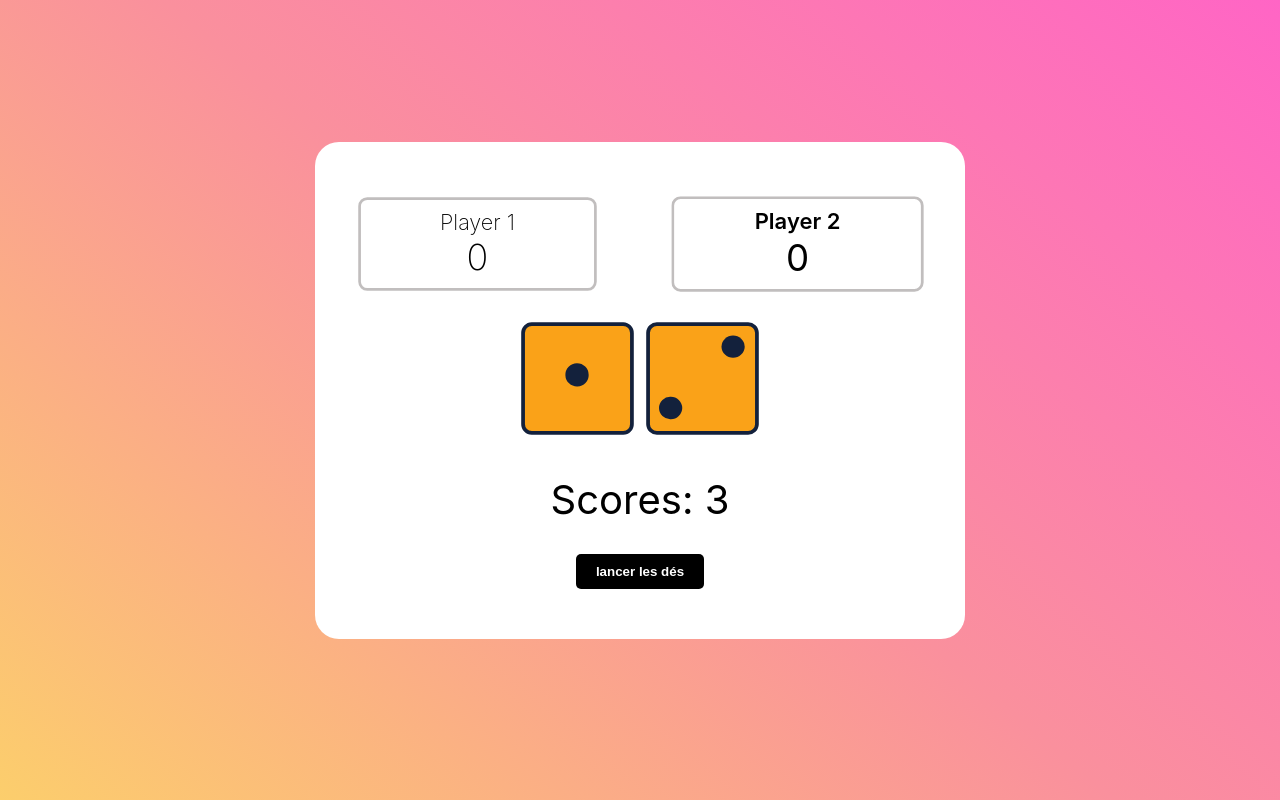
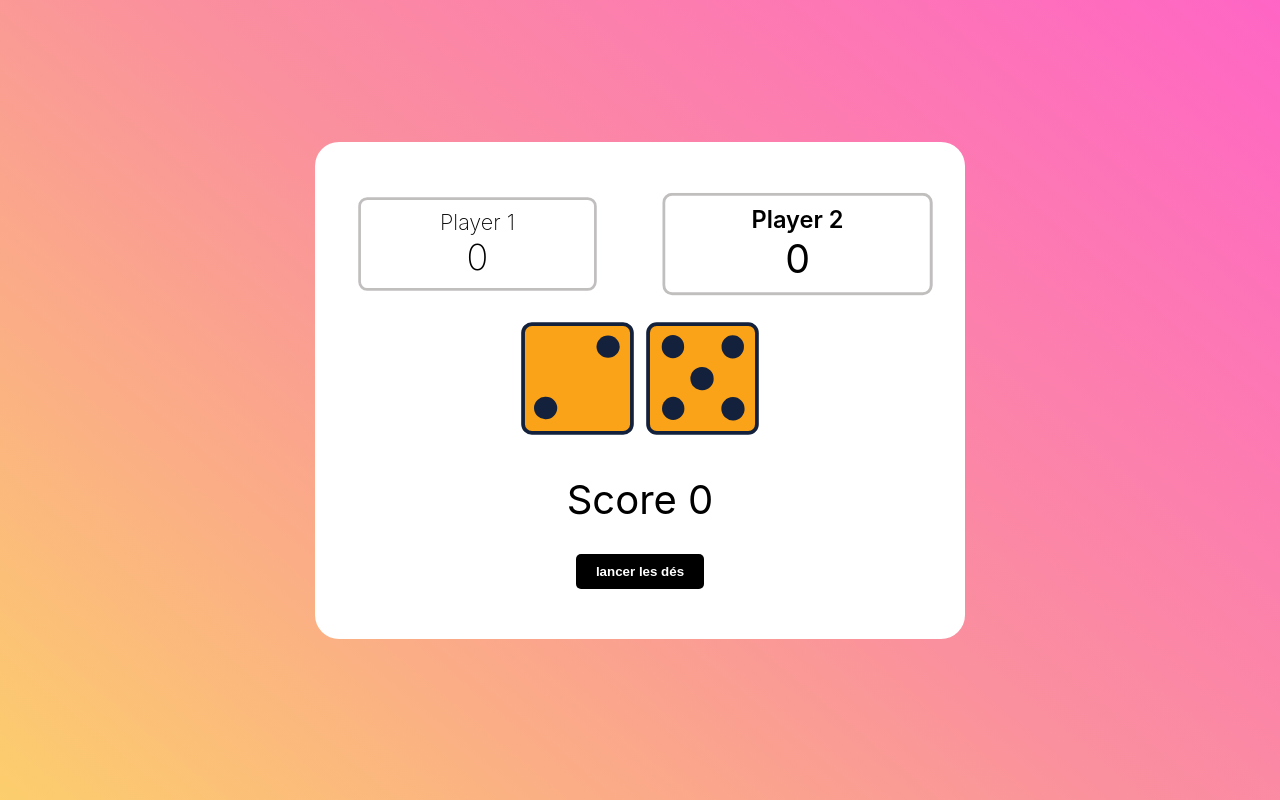
Before and after one commit to nileshparwan/my-dice-game, a React (Create React App) app: page / in a window 1280 px wide. Built offline with nearby package versions, Linux system fonts and the light colour scheme.

Commit message:
[component][hooks] refactor

```diff
--- a/src/components/Dice/Dice.tsx
+++ b/src/components/Dice/Dice.tsx
@@ -1,22 +1,26 @@
-import React, { KeyboardEventHandler, MouseEventHandler, useRef } from 'react';
+import React, { KeyboardEventHandler, MouseEventHandler } from 'react';
 import DiceImages from '../DiceImages/DiceImages';
 import useDice from '../../hooks/useDice';
 import { randomNumber, randomPlayer } from '../../utils/helpers';
 import './Dice.css';
 
 const Dice: React.FunctionComponent = () => {
-    const diceSides: number = 2;
-    const players: Array<number> = [1, 2];
+    const totalDice: number = 6;
+    const listOfPlayers: Array<number> = [1, 2];
+    const totalNuberOfPlayers = listOfPlayers.length;
+    const loaderDelay = 3000;
+    const maxDiceRolls = 2;
     const {
         diceResults,
         currentPlayer,
         hasWinner,
         scores,
         loader,
+        gameStarted,
         setScores,
         setState,
         setLoader
-    } = useDice(diceSides, players.length, 3000);
+    } = useDice(totalDice, totalNuberOfPlayers, loaderDelay, maxDiceRolls);
 
     const totalScore = diceResults[0] + diceResults[1];
 
@@ -40,6 +44,7 @@ const Dice: React.FunctionComponent = () => {
 
         setState(prev => ({
             ...prev,
+            gameStarted: true,
             diceResults: [dice1, dice2],
             currentPlayer: nextPlayer,
             count: prev.count + 1
@@ -71,17 +76,18 @@ const Dice: React.FunctionComponent = () => {
                 playerIndex = index;
             }
         })
-        const winner = players[playerIndex]
+        const winner = listOfPlayers[playerIndex]
         return winner;
     }
 
     const resetGame = (): void => {
         setScores([0, 0]);
         setState({
-            diceResults: [randomNumber(diceSides), randomNumber(diceSides)],
-            currentPlayer: randomPlayer(players.length),
+            diceResults: [randomNumber(totalDice), randomNumber(totalDice)],
+            currentPlayer: randomPlayer(listOfPlayers.length),
             hasWinner: false,
-            count: 0
+            count: 0,
+            gameStarted: false
         })
     }
 
@@ -90,13 +96,16 @@ const Dice: React.FunctionComponent = () => {
             <div className="diceGame--container">
                 <div className='playersContainer'>
                     {
-                        players.map((player: number, index: number) => {
+                        listOfPlayers.map((player: number, index: number) => {
                             return (
                                 <section
                                     key={player}
                                     className={[
                                         "player",
-                                        currentPlayer === player ? 'active active--animation' : ''
+                                        currentPlayer === player ?
+                                            !loader ? `active ${!hasWinner ? 'active--animation' : ''}` :
+                                                "" :
+                                            ''
                                     ].join(' ')}
                                 >
                                     <h2>Player {player}</h2>
@@ -110,15 +119,19 @@ const Dice: React.FunctionComponent = () => {
                 <div className="imageContainer" aria-hidden="true">
                     {
                         Array.from({ length: 2 }, (_, index) => (
-                            <DiceImages className={[ "diceImage", loader ? index === 0 ? "rotateClockwise--annimation" : "rotateAntiClockwise--animation" : ""].join(" ")} digit={diceResults[index]} />
+                            <DiceImages
+                            className={[ "diceImage", loader ? index === 0 ? "rotateClockwise--annimation" : "rotateAntiClockwise--animation" : ""].join(" ")}
+                            digit={diceResults[index]}
+                            loader={loader}
+                            />
                         ))
                     }
                 </div>
 
-                <p aria-live="polite">{loader ? "Calculating..." : `Scores: ${totalScore}`}</p>
+                <p aria-live="polite">{gameStarted ? loader ? "Calculating..." : `Scores: ${totalScore}` : "Score 0"}</p>
 
                 {
-                    hasWinner ? (
+                    hasWinner && !loader ? (
                         <button className='btn btn-reset' onClick={resetGame}>Reset</button>
                     ) : (
                         <button
--- a/src/hooks/useDice.ts
+++ b/src/hooks/useDice.ts
@@ -1,17 +1,19 @@
 import { useEffect, useState } from 'react'
 import { randomNumber, randomPlayer } from '../utils/helpers';
 
-const useDice = (maxNumber: number, totalPlayer: number, loaderDelay: number = 3000) => {
+const useDice = (totalDice:number, totalNuberOfPlayers:number, loaderDelay:number, maxDiceRolls:number) => {
+    const newMaxRolls = maxDiceRolls * 2;
     const [loader, setLoader] = useState(true);
     const [scores, setScores] = useState<Array<number>>([0, 0]);
     const [state, setState] = useState({
-        diceResults: [randomNumber(maxNumber), randomNumber(maxNumber)],
-        currentPlayer: randomPlayer(totalPlayer),
+        diceResults: [randomNumber(totalDice), randomNumber(totalDice)],
+        currentPlayer: randomPlayer(totalNuberOfPlayers),
         hasWinner: false,
-        count: 0
+        count: 0,
+        gameStarted: false
     });
 
-    const { diceResults, currentPlayer, hasWinner, count } = state;
+    const { diceResults, currentPlayer, hasWinner, count, gameStarted } = state;
 
     useEffect(() => {
         setTimeout(() => {
@@ -20,13 +22,17 @@ const useDice = (maxNumber: number, totalPlayer: number, loaderDelay: number = 3
     }, [loader, loaderDelay])
 
     useEffect(() => {
-        const allPlayerPlayed = scores.every(score => score !== 0);
-        const allPlayerScoreNotSame = allPlayerPlayed && scores[0] !== scores[1];
-        const isCountEven = count % 2 === 0
-        if (allPlayerPlayed && allPlayerScoreNotSame && isCountEven) {
-            setState(prev => ({ ...prev, hasWinner: allPlayerPlayed && allPlayerScoreNotSame }))
+        const areAllPlayersActive = scores.every(score => score !== 0);
+        const doPlayersHaveDifferentScores = areAllPlayersActive && scores[0] !== scores[1];
+        const isCurrentGameCountEven = newMaxRolls === count && count % 2 === 0;
+        const isNextGameCountEven = count > newMaxRolls && count % 2 === 0
+
+        if (areAllPlayersActive && doPlayersHaveDifferentScores && (isCurrentGameCountEven || isNextGameCountEven)) {
+            setState(prev => ({ ...prev, hasWinner: true }));
+        } else if (count === newMaxRolls && areAllPlayersActive && scores[0] === scores[1]) {
+            setState(prev => ({ ...prev, count: count + 1 }));
         }
-    }, [diceResults, scores, currentPlayer, count]);
+    }, [diceResults, scores, currentPlayer, count, newMaxRolls]);
 
     return {
         diceResults,
@@ -35,6 +41,7 @@ const useDice = (maxNumber: number, totalPlayer: number, loaderDelay: number = 3
         scores,
         count,
         loader,
+        gameStarted,
         setScores,
         setState,
         setLoader
```
